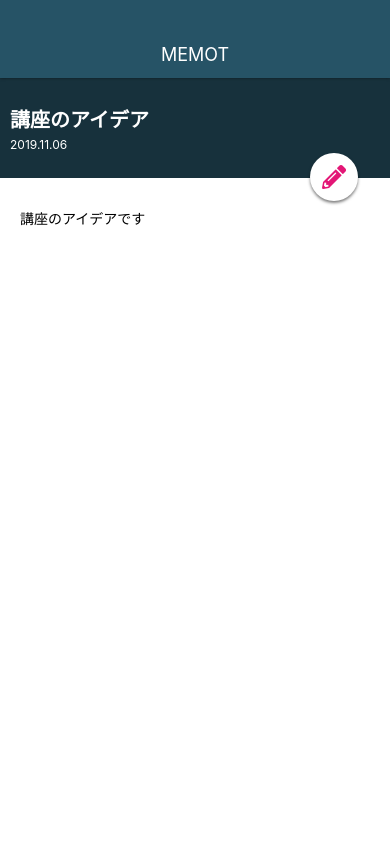
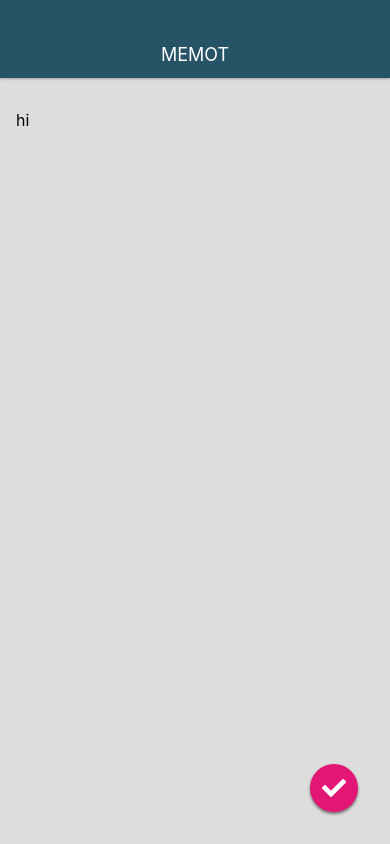
Before and after one commit to segawaakira/react-native, a React Native app in the folder memoapp/: screen / in a window 390 px wide. Built offline with nearby package versions, Linux system fonts and the light colour scheme.

Commit message:
memoEditScreen作成

```diff
--- a/memoapp/App.js
+++ b/memoapp/App.js
@@ -3,12 +3,13 @@
 import Appbar from './src/components/Appbar';
 import MemoListScreen from './src/screens/MemoListScreen';
 import MemoDetailScreen from './src/screens/MemoDetailScreen';
+import MemoEditScreen from './src/screens/MemoEditScreen';
 
 export default function App() {
   return (
     <View style={styles.container}>
     <Appbar />
-      <MemoDetailScreen />
+      <MemoEditScreen />
     </View>
   );
 }
--- a/memoapp/src/elements/CircleButton.js
+++ b/memoapp/src/elements/CircleButton.js
@@ -8,6 +8,7 @@
 const CustomIcon = createIconSet({
   pencil:'\uf303',
   plus:'\uf067',
+  check:'\uf00c',
 }, 'FontAwesome');
 class CircleButton extends React.Component {
   state = {
--- /dev/null
+++ b/memoapp/src/screens/MemoEditScreen.js
@@ -0,0 +1,32 @@
+import React from 'react';
+import { StyleSheet, Text, View, TextInput } from 'react-native';
+import CircleButton from '../elements/CircleButton';
+
+class MemoEditScreen extends React.Component {
+  render () {
+    return (
+      <View style={styles.container}>
+        <TextInput style={styles.memoEditInput} multiline value="hi" />
+        <CircleButton icon="check" style={styles.editButton} />
+      </View>
+    );
+  }
+}
+
+const styles = StyleSheet.create({
+  container: {
+    flex: 1,
+    width: '100%',
+  },
+  memoEditInput: {
+    backgroundColor: '#ddd',
+    flex: 1,
+    paddingTop: 32,
+    paddingLeft: 16,
+    paddingRight: 16,
+    paddingBottom: 16,
+    fontSize: 16,
+  },
+});
+
+export default MemoEditScreen;
```
